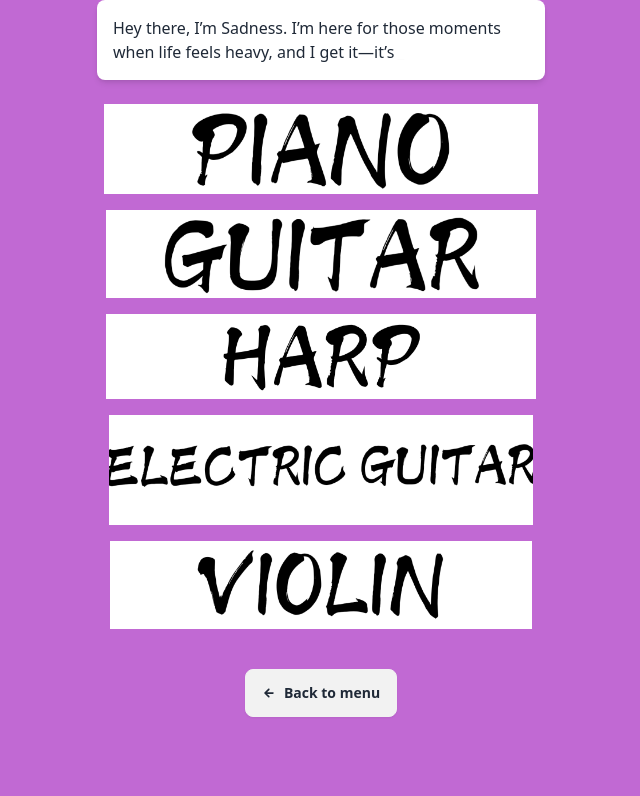
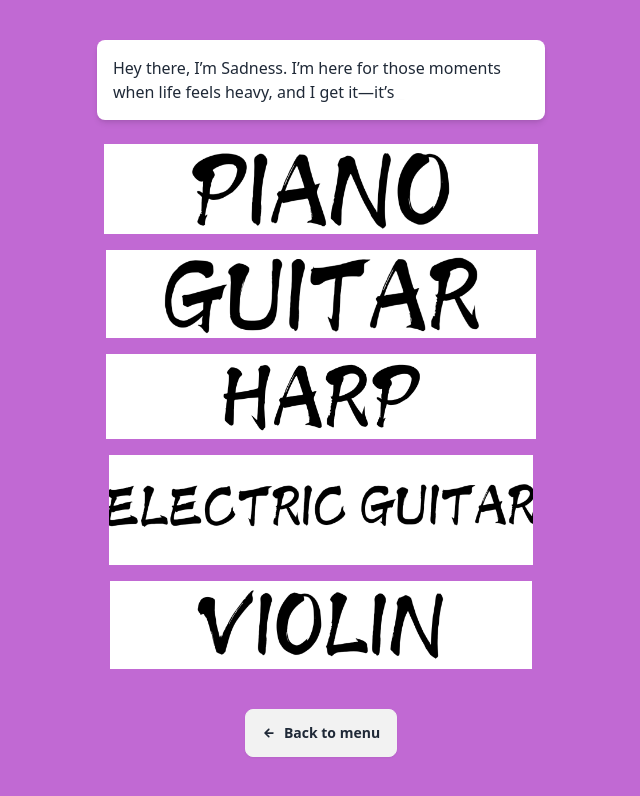
Before and after one commit to ImRaffy14/psychbeats, a React (Vite) app: page /sadness in a window 1280 px wide. Shown: the top 796 px of the page, without its empty margins (319-959 px from the left). Built offline with nearby package versions, Linux system fonts and the light colour scheme.

Commit message:
added: some margin adjustments

```diff
--- a/src/pages/ennui.jsx
+++ b/src/pages/ennui.jsx
@@ -24,7 +24,7 @@ function ennui() {
                 height="0px"
             />
 
-            <div class="max-w-md bg-white text-gray-800 p-4 rounded-lg shadow-md">
+            <div class="max-w-md bg-white text-gray-800 p-4 rounded-lg shadow-md mt-10">
               <Typewriter
                 words={[`Hey, I’m Ennui! When everything feels a bit dull, and boredom starts to creep in, I’m here to brighten things up. I’ll bring inspiring and uplifting music to reignite that spark within you. With melodic tunes crafted to stir your mind and creativity, together, we’ll break free from the monotony and discover joy in the little moments. Ready to shake things up?`]}
                 cursor
--- a/src/pages/sadness.jsx
+++ b/src/pages/sadness.jsx
@@ -24,7 +24,7 @@ function sadness() {
                 height="0px"
             />
 
-            <div class="max-w-md bg-white text-gray-800 p-4 rounded-lg shadow-md mt-109">
+            <div class="max-w-md bg-white text-gray-800 p-4 rounded-lg shadow-md mt-10">
                 <Typewriter
                 words={[`Hey there, I’m Sadness. I’m here for those moments when life feels heavy, and I get it—it’s okay to feel down sometimes. I’ll bring you soothing, gentle music, a space where you can just be. Together, we’ll turn these feelings into something beautiful, one note at a time. Ready to explore how powerful sound can be? Let’s take this journey together.`]}
                 cursor
```
